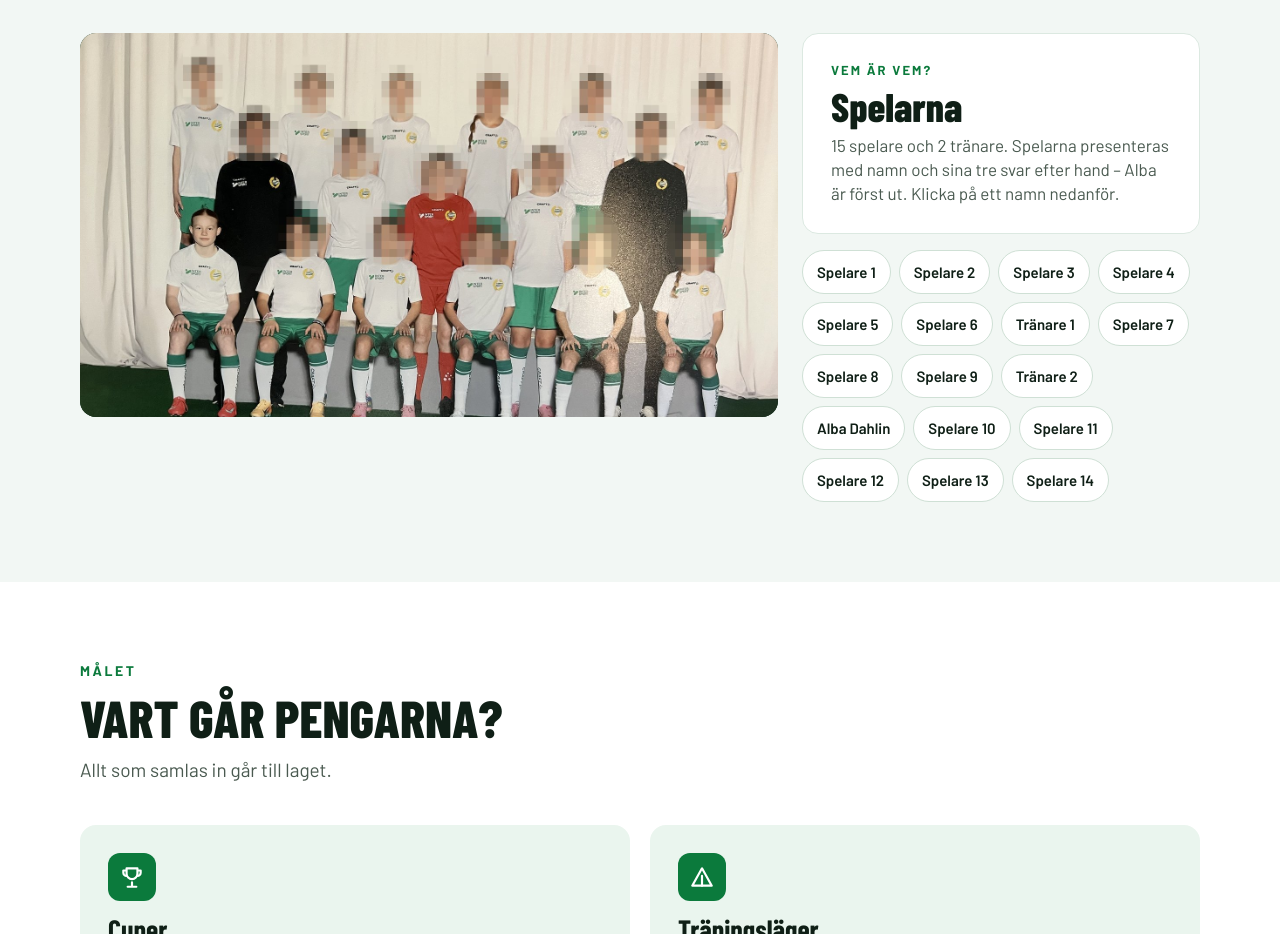
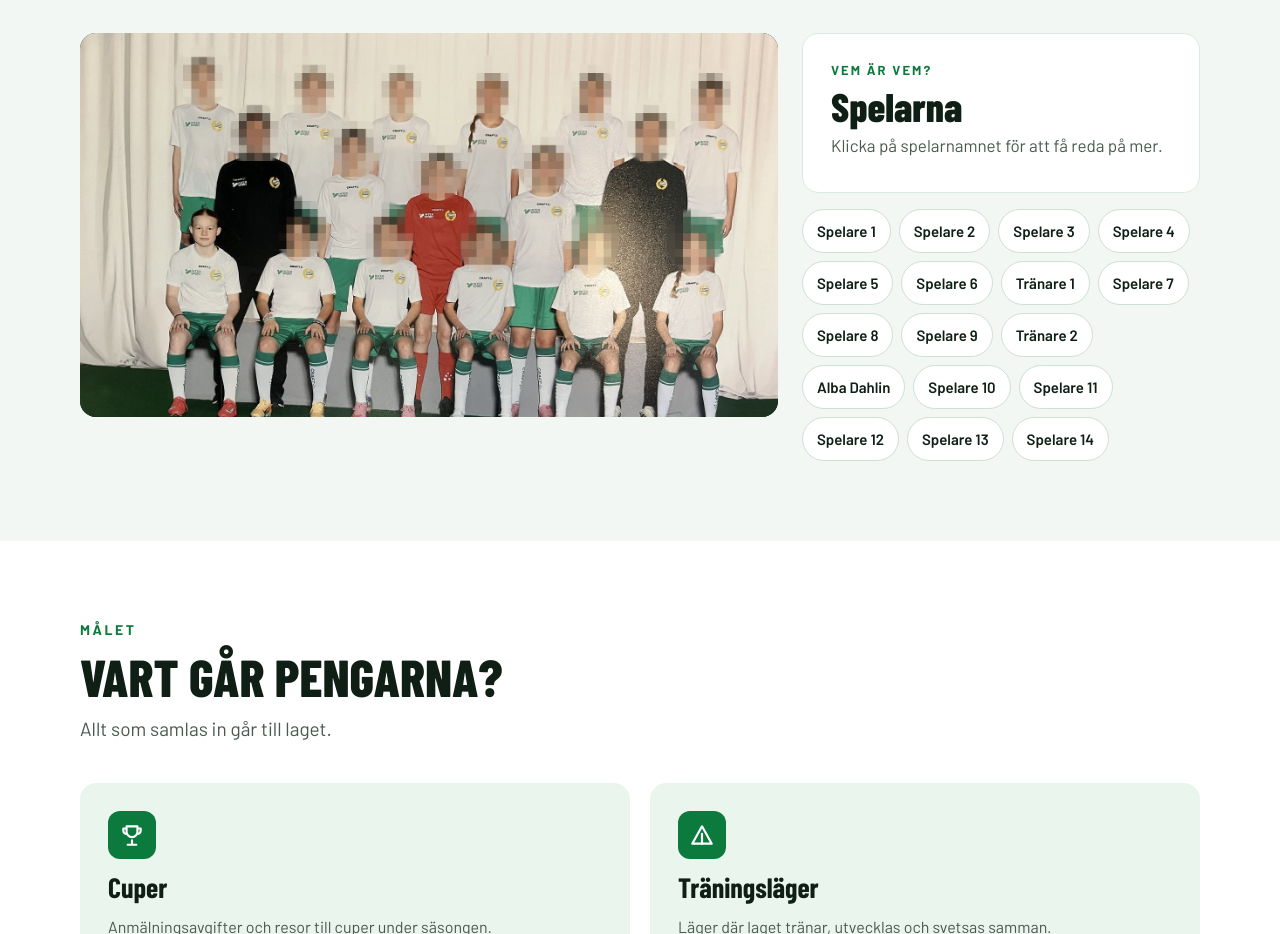
Before and after one commit to kalleboll1985/minisponsor, a plain HTML site: page index.html in a window 1280 px wide. Shown: the part 1044-1978 px from the top of the page. Drawn offline with Linux system fonts and the light colour scheme.

Commit message:
Kortare text under Spelarna
Co-Authored-By: Claude Fable 5.1 <noreply@anthropic.com>
Claude-Session: https://claude.ai/code/session_01R2w4hTQvqZ6Y4KfCDYdBqE

```diff
--- a/index.html
+++ b/index.html
@@ -123,7 +123,7 @@ a{color:#0B7A3C}a:hover{color:#0A2E1A}
         <div id="card-hint" style="background: #ffffff; border: 1.5px solid #DCE9E1; color: #0F1F16; border-radius: 16px; padding: 28px; display: flex; flex-direction: column; gap: 8px; min-height: 160px; box-sizing: border-box">
             <span style="font-size: 13px; font-weight: 700; letter-spacing: 0.16em; text-transform: uppercase; color: #0B7A3C">Vem är vem?</span>
             <span style="font-family: 'Barlow Condensed', Barlow, sans-serif; font-weight: 800; font-size: 40px; line-height: 1">Spelarna</span>
-            <span style="font-size: 17px; line-height: 1.4; color: #4A5A50">15 spelare och 2 tränare. Spelarna presenteras med namn och sina tre svar efter hand – Alba är först ut. Klicka på ett namn nedanför.</span>
+            <span style="font-size: 17px; line-height: 1.4; color: #4A5A50">Klicka på spelarnamnet för att få reda på mer.</span>
           </div>
         <div style="display: flex; flex-wrap: wrap; gap: 8px">
                       <button type="button" class="chip" data-id="mira">Spelare 1</button>
```
